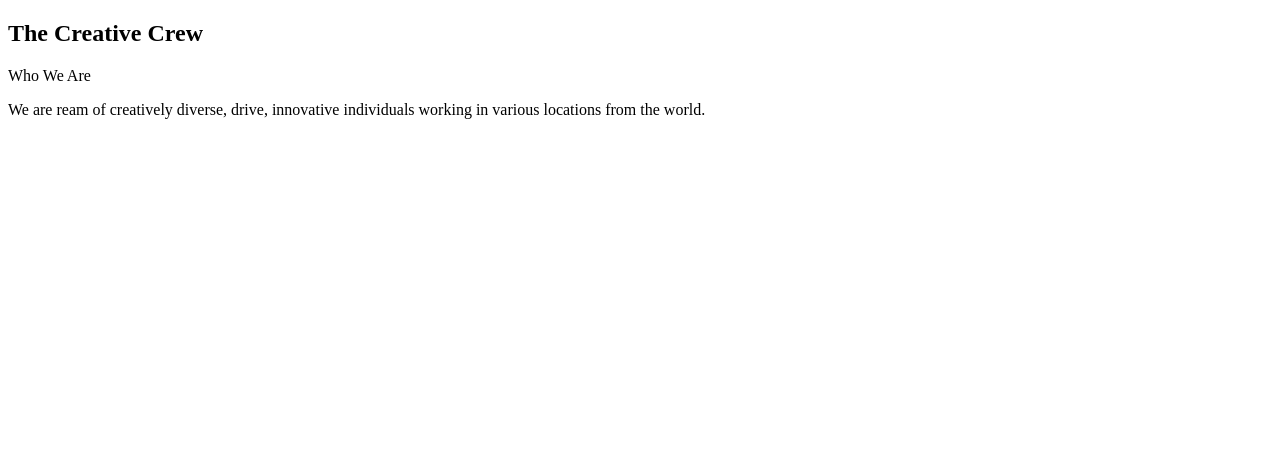
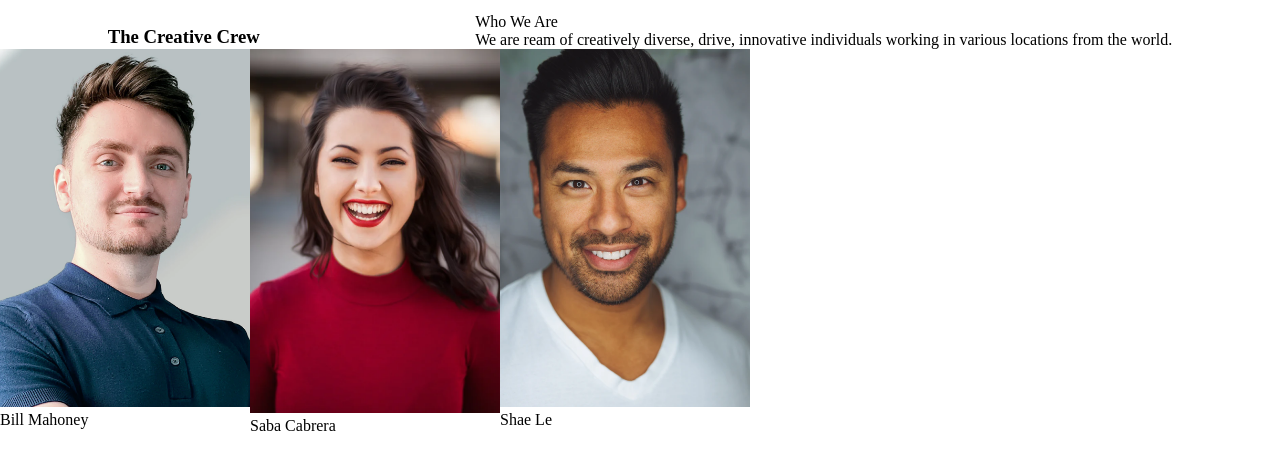
Before and after one commit to KazimAkyol/team-members-page, a plain HTML site: page index.html in a window 1280 px wide. Drawn offline with Linux system fonts and the light colour scheme.

Commit message:
second commit

```diff
--- a/index.html
+++ b/index.html
@@ -1,25 +1,39 @@
 <!DOCTYPE html>
 <html lang="en">
   <head>
-    <meta charset="UTF-8">
-    <meta name="viewport" content="width=device-width, initial-scale=1.0">
-    <link rel="stylesheet" href="style.css">
+    <meta charset="UTF-8" />
+    <meta name="viewport" content="width=device-width, initial-scale=1.0" />
+    <link rel="stylesheet" href="style.css" />
     <title>Team Members Page</title>
   </head>
   <body>
-
     <header>
       <div class="left">
-            <h2>
-                The Creative Crew
-            </h2>
+        <h3>The Creative Crew</h3>
       </div>
 
       <div class="right">
         <p>Who We Are</p>
-            <p>We are ream of creatively diverse, drive, innovative individuals working in various locations from the world.</p>
+        <p>
+          We are ream of creatively diverse, drive, innovative individuals
+          working in various locations from the world.
+        </p>
       </div>
     </header>
 
+    <nav class="img-top">
+      <div>
+        <img src="./images/photo1.png" width="250px" alt="" />
+        <p>Bill Mahoney</p>
+      </div>
+      <div>
+        <img src="./images/photo2.png" width="250px" alt="" />
+        <p>Saba Cabrera</p>
+      </div>
+      <div>
+        <img src="./images/photo3.png" width="250px" alt="" />
+        <p>Shae Le</p>
+      </div>
+    </nav>
   </body>
 </html>
--- a/style.css
+++ b/style.css
@@ -0,0 +1,28 @@
+*{
+    margin: 0;
+    padding: 0;
+    box-sizing: border-box;
+}
+
+/* HEADER */
+
+header{
+    display: flex;
+    justify-content: space-around;
+    align-items: center;
+}
+
+.left{
+    margin-top: 25px;
+
+}
+
+.right{
+    margin-top: 13px;
+
+}
+
+.img-top{
+    display: flex;
+    justify-content
+}
```
Lines whose indentation alone changed are shown as unchanged.
